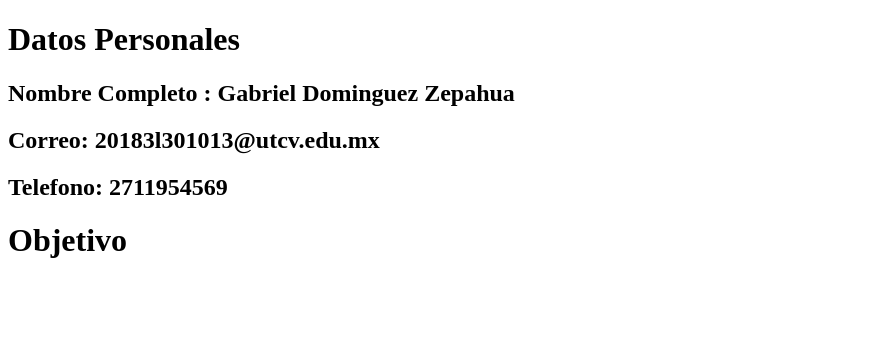
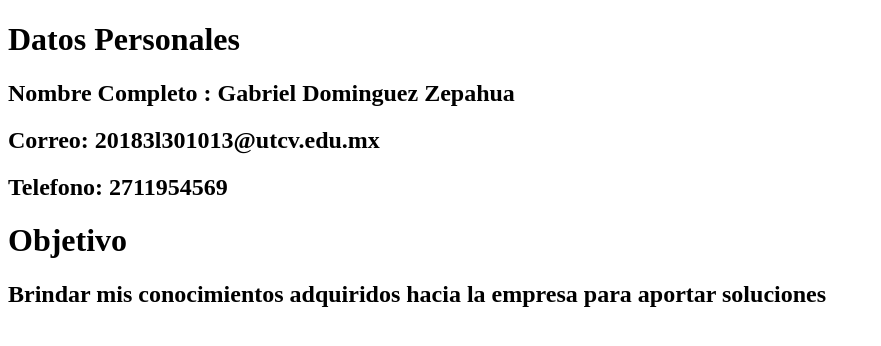
Before and after one commit to ItsGabo/curriculum_gabriel, a plain HTML site: page index.html in a window 1280 px wide. Shown: the whole page, without its empty margins (0-881 px from the left). Drawn offline with Linux system fonts and the light colour scheme.

Commit message:
Se añadio la descripcion del objetivo

```diff
--- a/index.html
+++ b/index.html
@@ -13,7 +13,7 @@
     <h2>Telefono: 2711954569</h2>
 
     <h1>Objetivo</h1>
-    <h2></h2>
+    <h2>Brindar mis conocimientos adquiridos hacia la empresa para aportar soluciones</h2>
 
 </body>
 </html>
```
